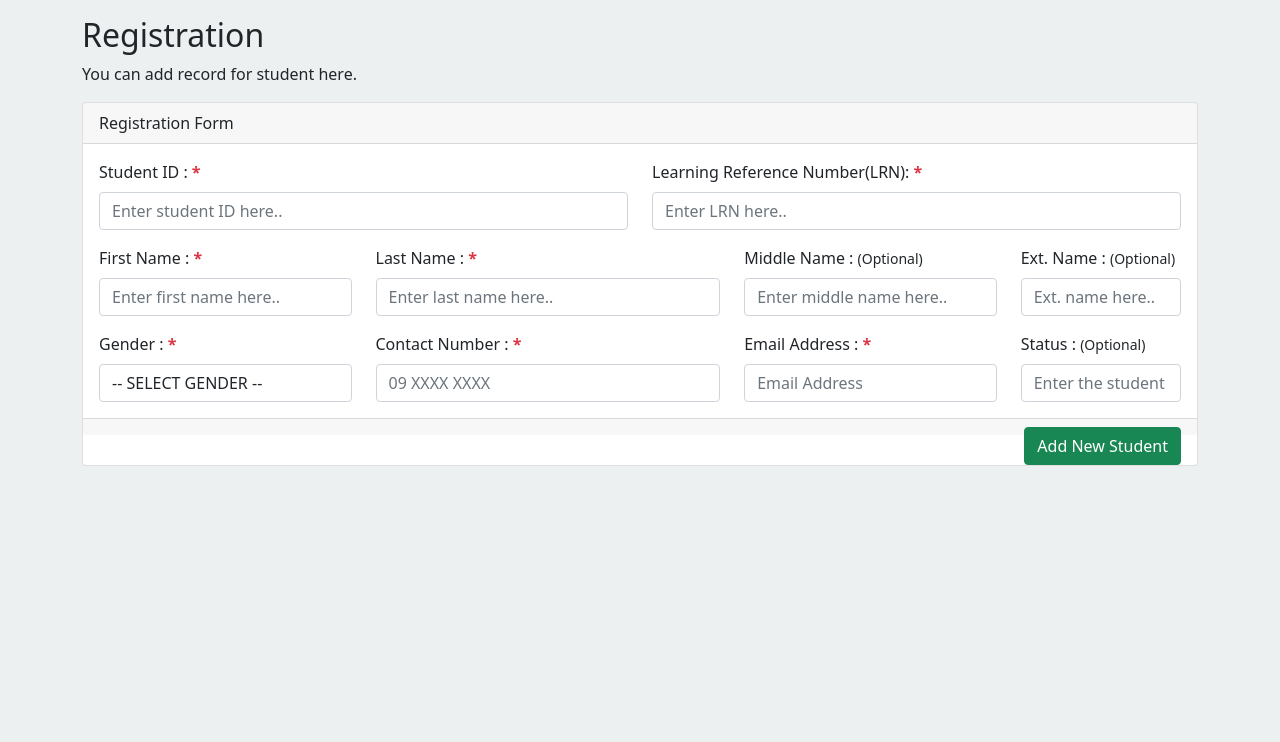
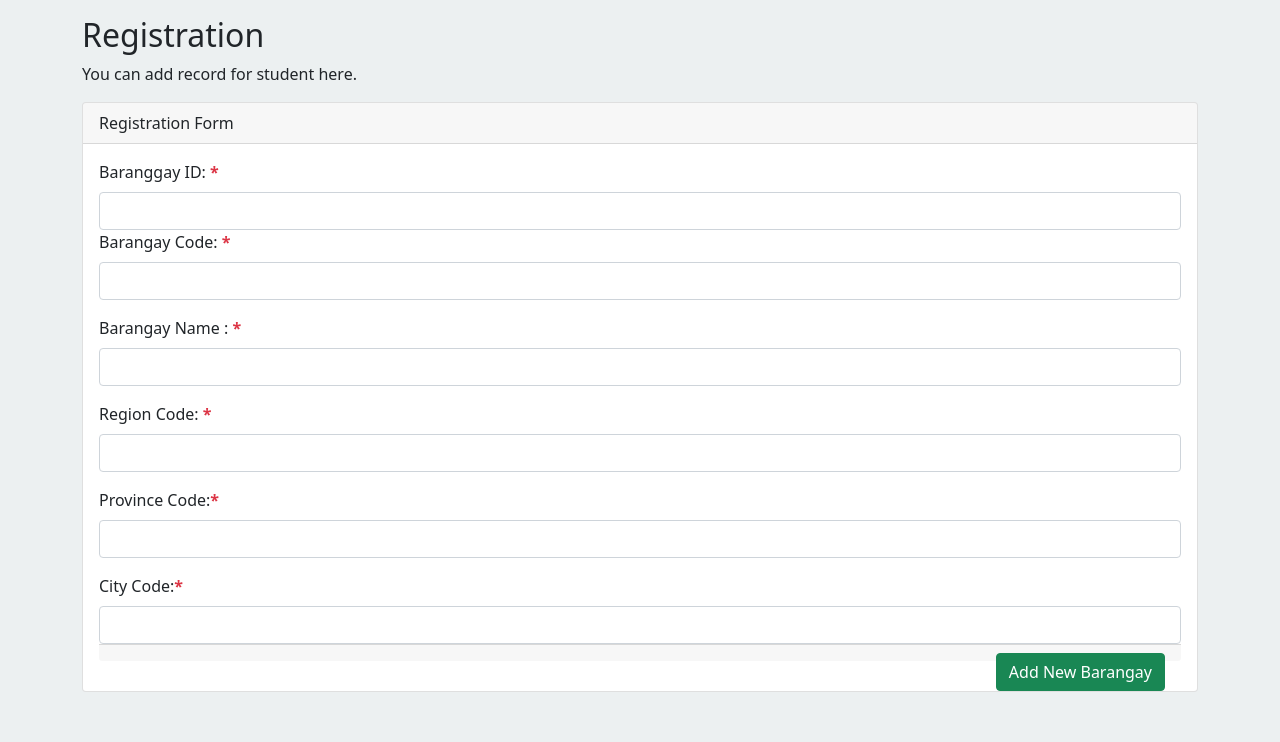
Before and after one commit to CanedoPrecious/Event-Driven-Programming, a PHP site: page /registration.php in a window 1280 px wide. Shown: the part 58-800 px from the top of the page. Run offline with PHP 8.4, Linux system fonts and the light colour scheme.

Commit message:
Registration

```diff
--- a/assets/js/search.js
+++ b/assets/js/search.js
@@ -1,11 +1,13 @@
 
 function search(search_value){
    $.ajax({
-        url: './models/searchEngine.php',
+      url: './models/searchEngine.php',
         type: 'POST',
         data: { 'search' : search_value },
         success: function(response){
            $('#results').html(response);
-        }
+
+   }
+
     });
 }
--- a/index.php
+++ b/index.php
@@ -46,8 +46,8 @@
     <table class= "table table-bordered table-hover">
       <thead >
         <tr>
-          <th width= "150" style="text-align: center">Student ID</th>
-          <th style = "text-align: left; padding-left: 10px" >Complete Name</th>
+          <th width= "150" style="text-align: center">Barangay ID</th>
+          <th style = "text-align: left; padding-left: 10px" >Barangay Name</th>
           <th width= "50" style= "text-align:center">Action</th>
         </tr>
       </thead>
--- a/models/searchEngine.php
+++ b/models/searchEngine.php
@@ -4,15 +4,15 @@ include('../config/database.php');
 
 $value = $_POST['search'];
 
-$sql = "SELECT * FROM std_students WHERE ( s_student_id LIKE '%$value%' OR s_last_name LIKE '%$value%')";
+$sql = "SELECT * FROM `ph_brgy` WHERE ( brgyCode LIKE '%$value%' OR brgyDesc LIKE '%$value%')";
 $result = $conn->query($sql);
 
 if ($result->num_rows > 0) {
     while ($row = $result->fetch_assoc()) {
         ?>
         <tr>
-            <td style="text-align: center;"><?= $row['s_student_id'] ?><br></td>
-            <td><?= $row['s_last_name'] ?><br></td>
+            <td style="text-align: center;"><?= $row['brgyCode'] ?><br></td>
+            <td><?= $row['brgyDesc'] ?><br></td>
             <td>
             <button type="button" class="btn btn-sm btn-block btn-success" data-bs-toggle="modal" data-bs-target="#myModal">View</button>
             </td>
--- a/registration.php
+++ b/registration.php
@@ -68,72 +68,56 @@
                     }
                     ?>
                     <div class="row">
-                        <div class="col-md-6">
-                            <label> Student ID : <b class="text-danger">*</b></label>
-                            <input name="inp_sid" required type="text" placeholder="Enter student ID here.."
+                        <div class="col">
+                            <label>Baranggay ID: <b class="text-danger">*</b></label>
+                            <input name="id" required type="number"
                                 class="form-control mt-2">
                         </div>
-                        <div class="col-md-6">
-                            <label> Learning Reference Number(LRN): <b class="text-danger">*</b></label>
-                            <input name="inp_lrn" required type="text" placeholder="Enter LRN here.."
+                        </div>
+                        <div class="row">
+                            <div class="col">
+                                <label> Barangay Code: <b class="text-danger">*</b></label>
+                                <input name="code" required type="number"
                                 class="form-control mt-2">
+                            </div>
                         </div>
 
-                    </div>
-                    <div class="row mt-3">
-                        <div class="col-md-3">
-                            <label>First Name : <b class="text-danger">*</b></label>
-                            <input name="inp_fname" required type="text" placeholder="Enter first name here.."
+                        <div class="row mt-3">
+                            <div class="col">
+                               <label>Barangay Name : <b class="text-danger">*</b></label>
+                               <input name="desc" required type="text"
                                 class="form-control mt-2">
+                            </div>
                         </div>
-                        <div class="col-md-4">
-                            <label>Last Name : <b class="text-danger">*</b></label>
-                            <input name="inp_lname" required type="text" placeholder="Enter last name here.."
+
+                        <div class="row mt-3">
+                            <div class="col">
+                               <label>Region Code: <b class="text-danger">*</b></label>
+                                <input name="regCode" required type="number"
                                 class="form-control mt-2">
+                            </div>
                         </div>
-                        <div class="col-md-3">
-                        <label>Middle Name : <small>(Optional)</small></label>
-                            <input name="inp_mname" type="text" placeholder="Enter middle name here.."
-                                class="form-control mt-2">
 
+                        <div class="row mt-3">
+                            <div class="col">
+                              <label>Province Code:<b class="text-danger">*</b></label>
+                               <input name="provCode" type="number"
+                               class="form-control mt-2">
+                            </div>
                         </div>
-                        <div class="col-md-2">
-                        <label>Ext. Name : <small>(Optional)</small></label>
-                            <input name="inp_ename" type="text" placeholder="Ext. name here.."
-                                class="form-control mt-2">
 
-                        </div>
-                    </div>
-                    <div class="row mt-3">
-                        <div class="col-md-3">
-                            <label>Gender : <b class="text-danger">*</b></label>
-                            <select name="inp_gender" required class="form-control mt-2">
-                                <option value="" disabled selected>-- SELECT GENDER --</option>
-                                <option value="Female">Female</option>
-                                <option value="Male">Male</option>
-                            </select>
-                        </div>
-                        <div class="col-md-4">
-                            <label>Contact Number : <b class="text-danger">*</b></label>
-                            <input name="inp_contact" required type="text" placeholder="09 XXXX XXXX"
-                                class="form-control mt-2">
-                        </div>
-                        <div class="col-md-3">
-                            <label>Email Address : <b class="text-danger">*</b></label>
-                            <input name="inp_email" required type="email" placeholder="Email Address"
-                                class="form-control mt-2">
-                        </div>
-                        <div class="col-md-2">
-                            <label>Status : <small>(Optional)</small></label>
-                            <input name="inp_status" type="text" placeholder="Enter the student status here.."
+                        <div class="row mt-3">
+                        <div class="col">
+                        <label>City Code:<b class="text-danger">*</b></label>
+                            <input name="cty" type="number"
                                 class="form-control mt-2">
                         </div>
                     </div>
-                </div>
+
                 <div class="card-footer">
                     <span style="float: right">
                         <button class="btn btn-success">
-                            Add New Student
+                            Add New Barangay
                         </button>
                     </span>
                 </div>
```
Also changed, not shown: models/save.php (+10 -13 lines), sql/std_info.sql (added).
